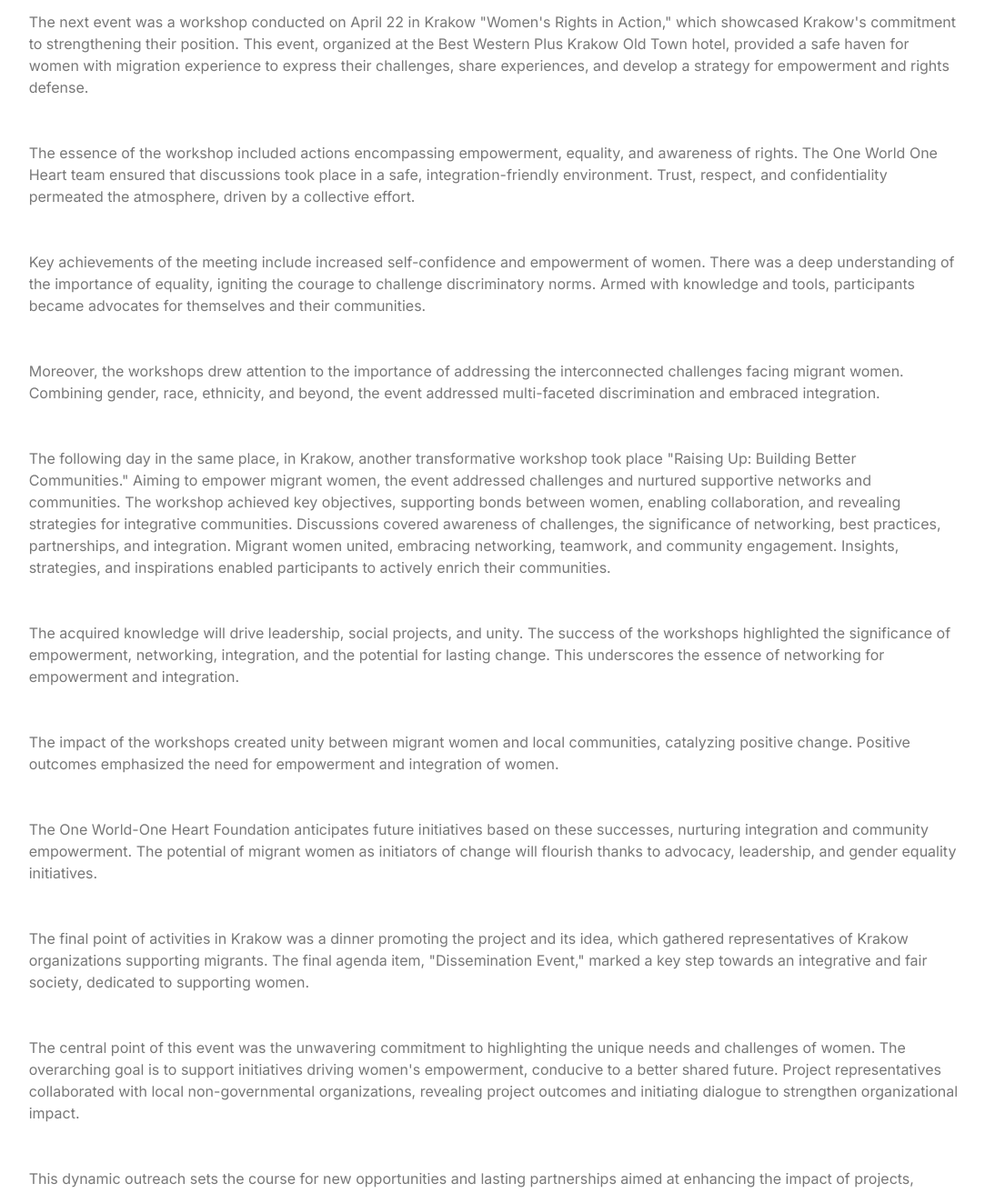
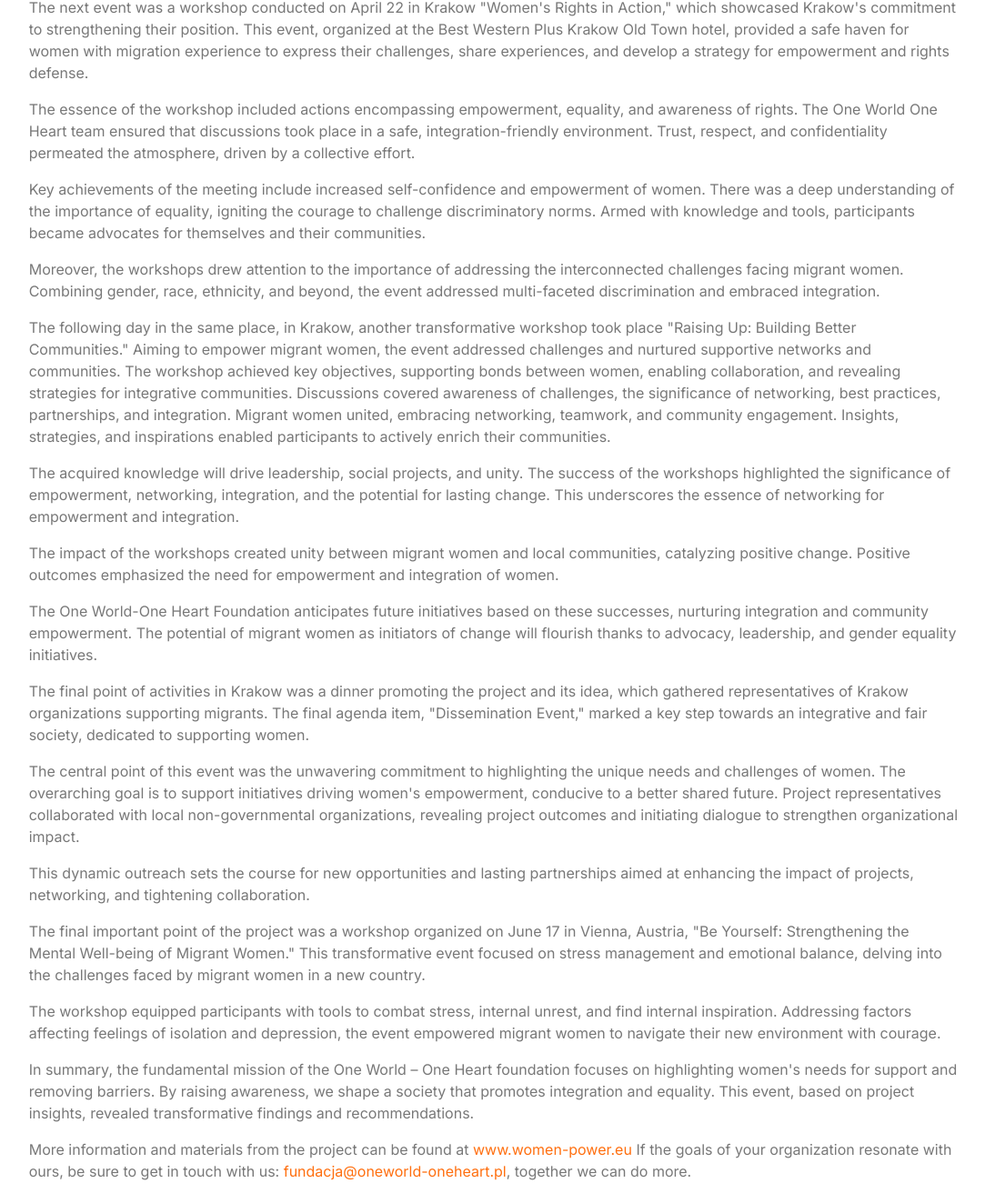
Before and after one commit to oneworld-oneheart/oneworld-oneheart-public, a plain HTML site: page index.html in a window 1280 px wide. Shown: the part 1662-2974 px from the top of the page at 91% size, without its empty margins (85-1168 px from the left). Drawn offline with nearby package versions, Linux system fonts and the light colour scheme; a script that the page names is missing.

Commit message:
margin fixes

```diff
--- a/index.html
+++ b/index.html
@@ -78,7 +78,7 @@
 			<div class="row w-100 justify-content-center">
                 <div class="col-10 wow fadeInUp" data-wow-delay="0.2s">
                     <div class="h-100">
-                        <h1 class="display-6 mb-5">
+                        <h1 class="display-6 mb-5 mt-3">
 "Migrant Women Empowerment" is an international project by the One World-One Heart Foundation.
 						</h1>
                         <p class="mb-3">
@@ -89,38 +89,39 @@ This joint initiative, bringing together ArtSmart (Latvia), MOVE to Be You (Aust
 The inaugural workshop took place on November 12, 2022, in the city of Riga, Latvia. The workshop "Women Leadership and Initiative" marked a dynamic start to the journey towards the project's goals. Migrant women from various backgrounds gathered at this special 3-hour event, fostering a spirit of unity and learning.						</p>
                          <p class="mb-3">
 Empowerment was a pillar of the workshop, harmonizing participants with their local community. Tools for integration, discovery, and initiation were shared, driving mutual development. The workshops evolved as engaging, practical, and interactive meetings. Activities strengthened self-confidence, practical skills, and autonomy among participants. Key topics included communication, financial knowledge, and personal safety.						</p>
-                         <p class="mb-5">
+                         <p class="mb-3">
 After the conclusion, participants expressed their reflections and aspirations for future workshops. The feedback met with a positive response, confirming the value of this unique platform for learning and networking.						</p>
-                         <p class="mb-5">
+                         <p class="mb-3">
 The next event was a workshop conducted on April 22 in Krakow "Women's Rights in Action," which showcased Krakow's commitment to strengthening their position. This event, organized at the Best Western Plus Krakow Old Town hotel, provided a safe haven for women with migration experience to express their challenges, share experiences, and develop a strategy for empowerment and rights defense.						</p>
-                         <p class="mb-5">
+                         <p class="mb-3">
 The essence of the workshop included actions encompassing empowerment, equality, and awareness of rights. The One World One Heart team ensured that discussions took place in a safe, integration-friendly environment. Trust, respect, and confidentiality permeated the atmosphere, driven by a collective effort.						</p>
-                         <p class="mb-5">
+                         <p class="mb-3">
 Key achievements of the meeting include increased self-confidence and empowerment of women. There was a deep understanding of the importance of equality, igniting the courage to challenge discriminatory norms. Armed with knowledge and tools, participants became advocates for themselves and their communities.						</p>
-                         <p class="mb-5">
+                         <p class="mb-3">
 Moreover, the workshops drew attention to the importance of addressing the interconnected challenges facing migrant women. Combining gender, race, ethnicity, and beyond, the event addressed multi-faceted discrimination and embraced integration.						</p>
-                         <p class="mb-5">
+                         <p class="mb-3">
 The following day in the same place, in Krakow, another transformative workshop took place "Raising Up: Building Better Communities." Aiming to empower migrant women, the event addressed challenges and nurtured supportive networks and communities. The workshop achieved key objectives, supporting bonds between women, enabling collaboration, and revealing strategies for integrative communities. Discussions covered awareness of challenges, the significance of networking, best practices, partnerships, and integration. Migrant women united, embracing networking, teamwork, and community engagement. Insights, strategies, and inspirations enabled participants to actively enrich their communities.						</p>
-                         <p class="mb-5">
+                         <p class="mb-3">
 The acquired knowledge will drive leadership, social projects, and unity. The success of the workshops highlighted the significance of empowerment, networking, integration, and the potential for lasting change. This underscores the essence of networking for empowerment and integration.						</p>
-                         <p class="mb-5">
+                         <p class="mb-3">
 The impact of the workshops created unity between migrant women and local communities, catalyzing positive change. Positive outcomes emphasized the need for empowerment and integration of women.						</p>
-                         <p class="mb-5">
+                         <p class="mb-3">
 The One World-One Heart Foundation anticipates future initiatives based on these successes, nurturing integration and community empowerment. The potential of migrant women as initiators of change will flourish thanks to advocacy, leadership, and gender equality initiatives.						</p>
-                         <p class="mb-5">
+                         <p class="mb-3">
 The final point of activities in Krakow was a dinner promoting the project and its idea, which gathered representatives of Krakow organizations supporting migrants. The final agenda item, "Dissemination Event," marked a key step towards an integrative and fair society, dedicated to supporting women.						</p>
-                         <p class="mb-5">
+                         <p class="mb-3">
 The central point of this event was the unwavering commitment to highlighting the unique needs and challenges of women. The overarching goal is to support initiatives driving women's empowerment, conducive to a better shared future. Project representatives collaborated with local non-governmental organizations, revealing project outcomes and initiating dialogue to strengthen organizational impact.						</p>
-                          <p class="mb-5">
+                          <p class="mb-3">
 This dynamic outreach sets the course for new opportunities and lasting partnerships aimed at enhancing the impact of projects, networking, and tightening collaboration.						</p>
-                          <p class="mb-5">
+                          <p class="mb-3">
 The final important point of the project was a workshop organized on June 17 in Vienna, Austria, "Be Yourself: Strengthening the Mental Well-being of Migrant Women." This transformative event focused on stress management and emotional balance, delving into the challenges faced by migrant women in a new country.						</p>
-                          <p class="mb-5">
+                          <p class="mb-3">
 The workshop equipped participants with tools to combat stress, internal unrest, and find internal inspiration. Addressing factors affecting feelings of isolation and depression, the event empowered migrant women to navigate their new environment with courage.						</p>
-                          <p class="mb-5">
+                          <p class="mb-3">
 In summary, the fundamental mission of the One World – One Heart foundation focuses on highlighting women's needs for support and removing barriers. By raising awareness, we shape a society that promotes integration and equality. This event, based on project insights, revealed transformative findings and recommendations.						</p>
-                          <p class="mb-5">
+                          <p class="mb-3">
 						  More information and materials from the project can be found at <a href="https://www.women-power.eu">www.women-power.eu</a> If the goals of your organization resonate with ours, be sure to get in touch with us: <a href="mailto:fundacja@oneworld-oneheart.pl">fundacja@oneworld-oneheart.pl</a>, together we can do more.						</p>
+						</p>
                     </div>
                 </div>
             </div>
@@ -135,7 +136,7 @@ In summary, the fundamental mission of the One World – One Heart foundation fo
 			<div class="row w-100 justify-content-center">
                 <div class="col-10 wow fadeInUp" data-wow-delay="0.2s">
                     <div class="h-100">
-                        <h1 class="display-6 mb-5">
+                        <h1 class="display-6 mb-5 mt-3">
 Polish Demoscene as a Community. Informal practices of the Polish Demoscene.
 						</h1>
                         <p class="mb-3">
```
